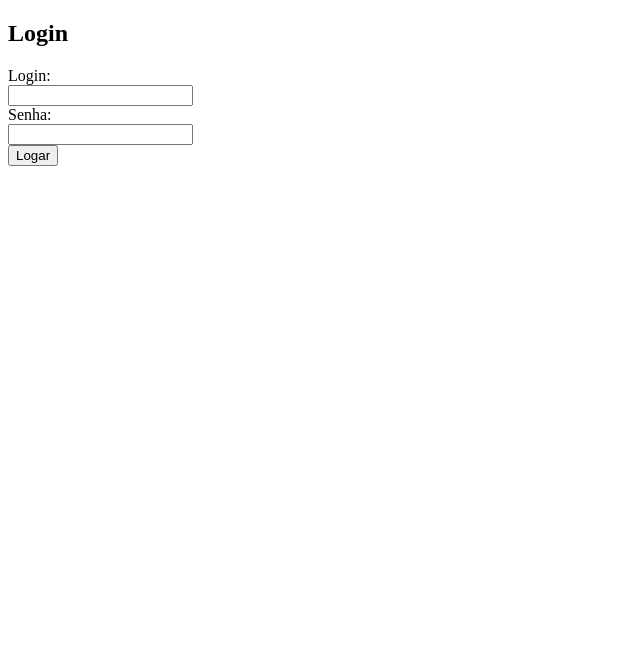
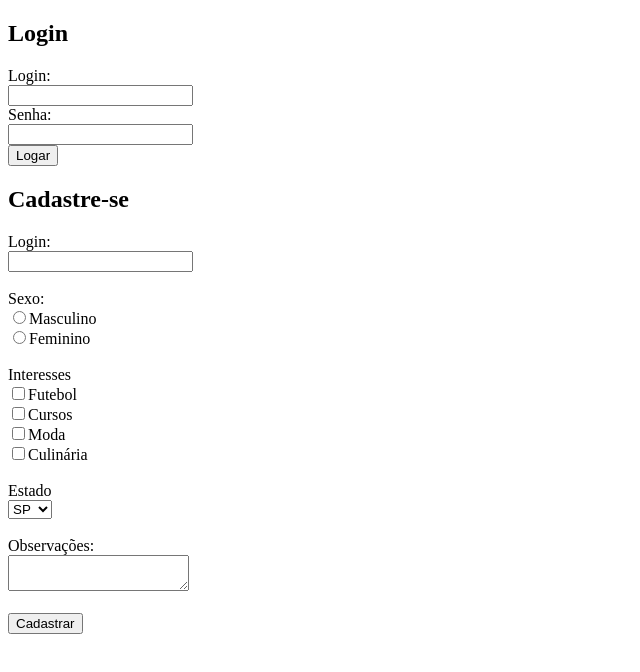
Before and after one commit to pepemesquita/CURSO-UDEMY-HTML-E-CSS, a plain HTML site: page HTML/index.html in a window 1280 px wide. Shown: the whole page, without its empty margins (0-640 px from the left). Drawn offline with Linux system fonts and the light colour scheme.

Commit message:
página de login e cadastre-se bem simpleszinha

```diff
--- a/HTML/index.html
+++ b/HTML/index.html
@@ -19,5 +19,35 @@
             <input type="submit" value="Logar">
 
         </form>
+
+
+        <h2>Cadastre-se</h2>
+        <form>
+            Login:<br>
+            <input type="text" name="login"><br><br>
+
+            Sexo:<br>
+            <input type="radio" name="sexo" value="M">Masculino<br>
+            <input type="radio" name="sexo" value="F">Feminino<br><br>
+
+            Interesses<br>
+            <input type="checkbox" name="interesses">Futebol<br>
+            <input type="checkbox" name="interesses">Cursos<br>
+            <input type="checkbox" name="interesses">Moda<br>
+            <input type="checkbox" name="interesses">Culinária<br><br>
+
+            Estado<br>
+            <select name="estado">
+                <option value="sp">SP</option>
+                <option value="mg">MG</option>
+                <option value="rj">RJ</option>
+                <option value="RS">RS</option>
+            </select><br><br>
+
+            Observações: <br>
+            <textarea></textarea><br><br>
+
+            <input type="submit" value="Cadastrar">
+        </form>
     </body>
 </html>
```
